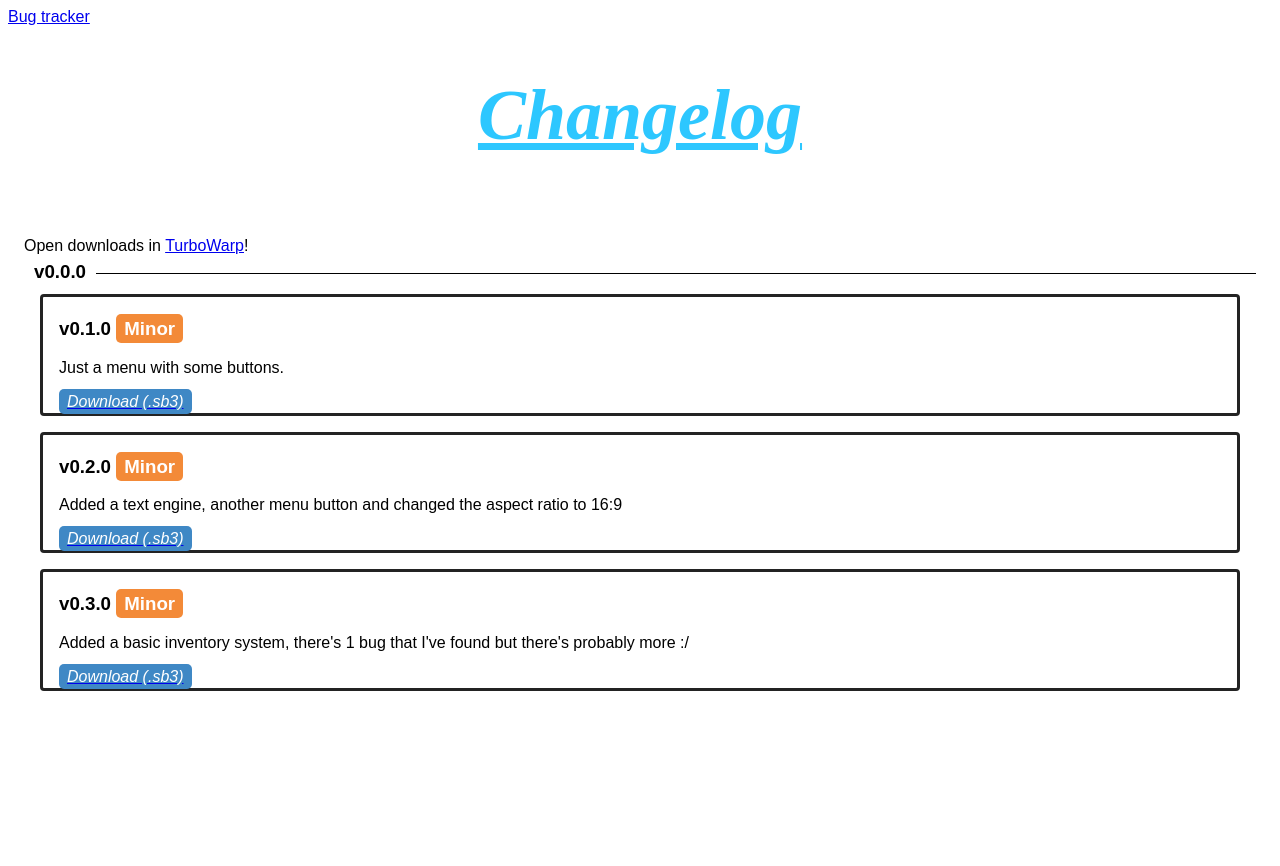
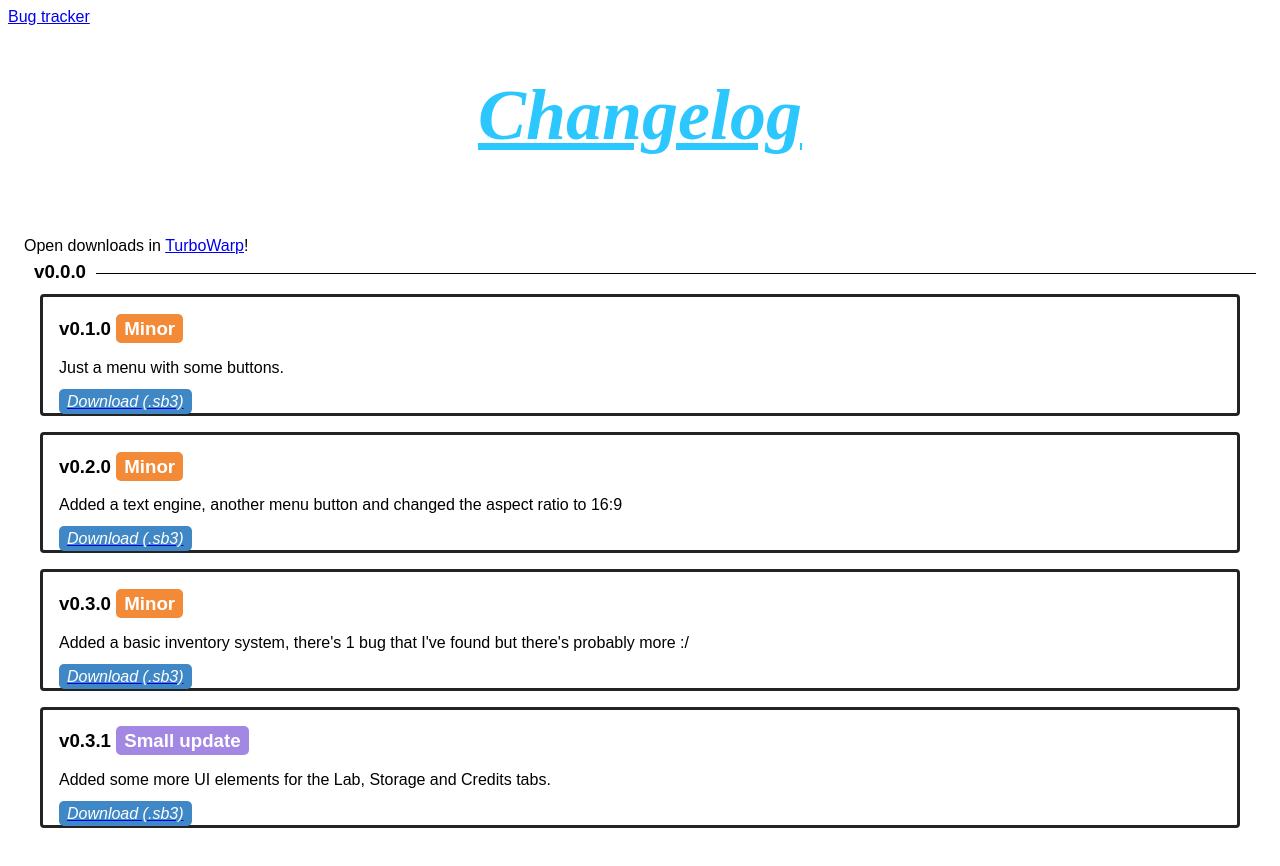
Before and after one commit to Blob2763/infinite, a plain HTML site: page index.html in a window 1280 px wide. Before the commit the page ends 800 px from the top, so only its background shows below. Drawn offline with Linux system fonts and the light colour scheme; a web font is replaced by a local one.

Commit message:
Update index.html

```diff
--- a/index.html
+++ b/index.html
@@ -49,6 +49,15 @@
                 </div>
             </div>
 
+            <div class="card" id="bug">
+                <div class="container">
+                    <h3><b>v0.3.1 <span class="badge-bug">Small update</span></b></h3>
+                    <p>Added some more UI elements for the Lab, Storage and Credits tabs.</p>
+
+                    <a href="downloads/v0.3/the infinite lab 0.3.1.sb3" download><em><span class="download">Download (.sb3)</span></em></a>
+                </div>
+            </div>
+
             <!-- templates
 
             <div class="card" id="bug">
```
